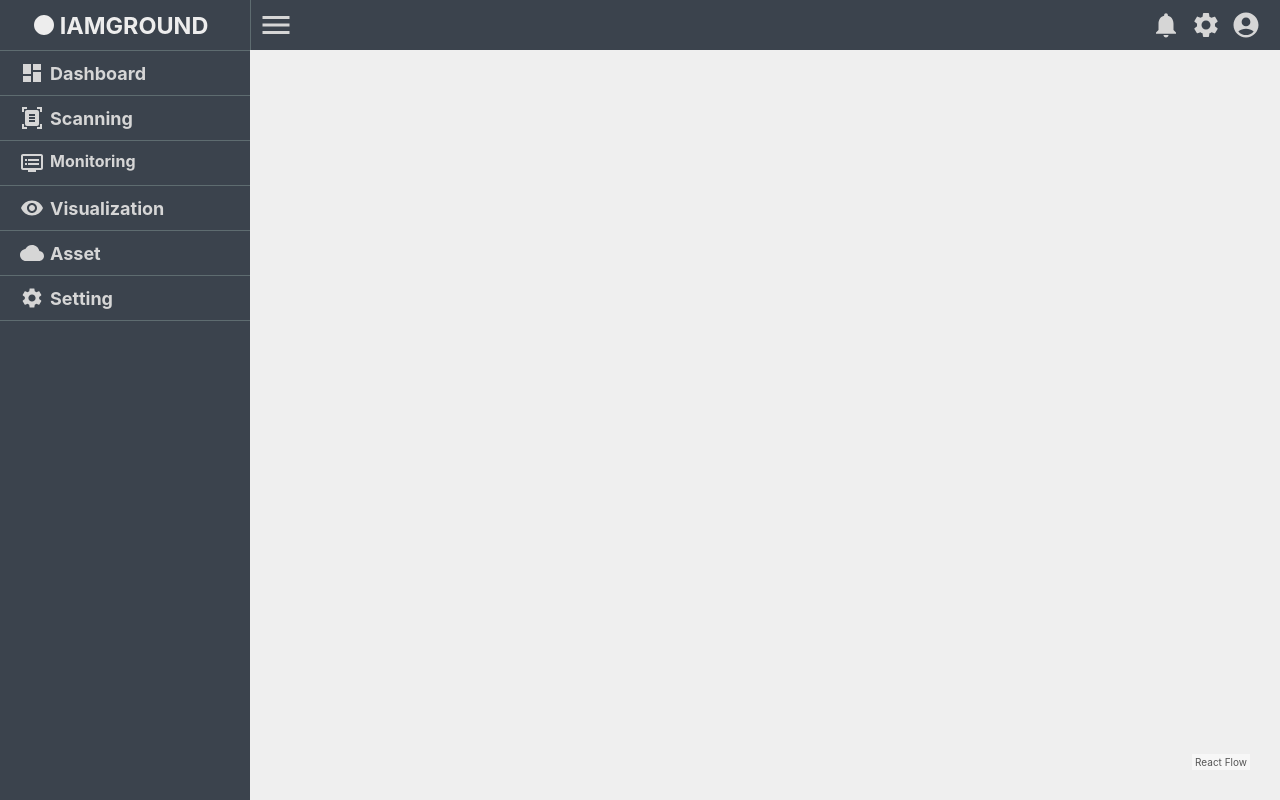
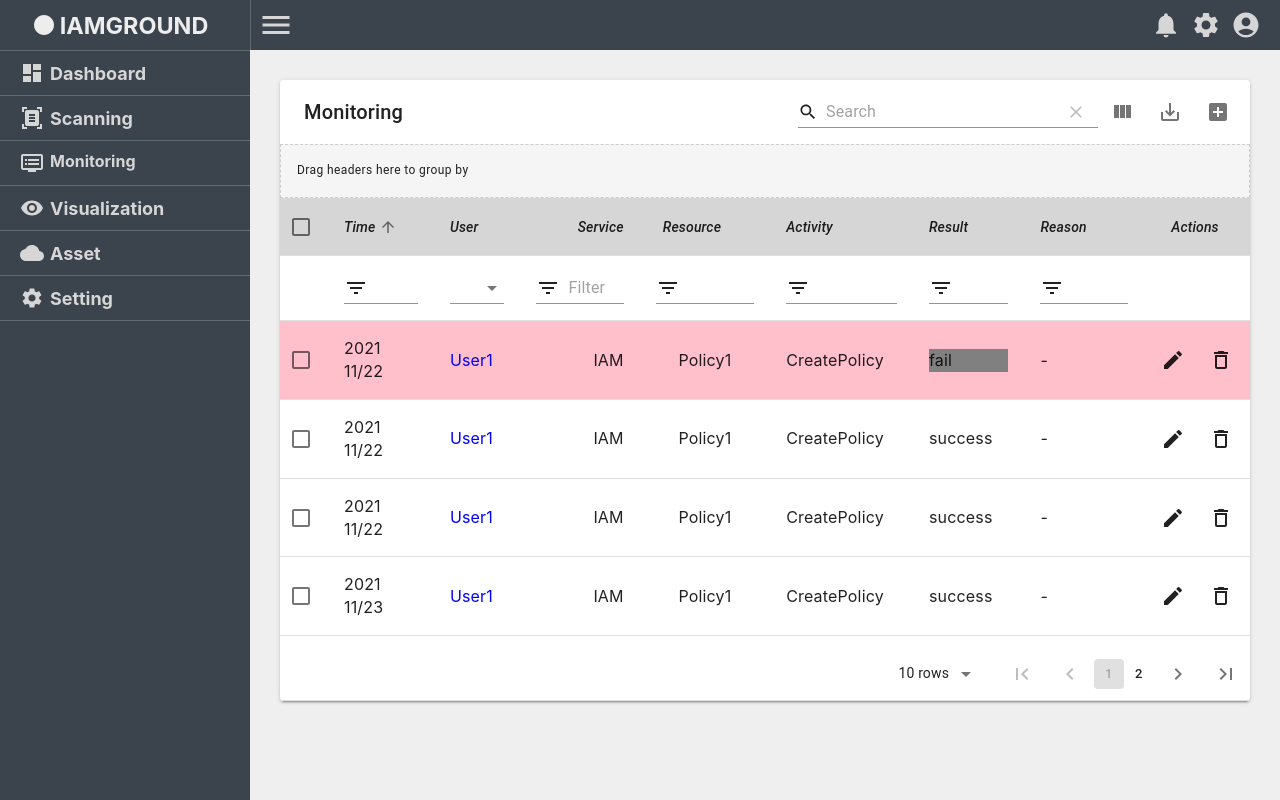
Before and after one commit to shunn2/iamground_front, a React (Create React App) app: page /test in a window 1280 px wide. Built offline with nearby package versions, Linux system fonts and the light colour scheme.

Commit message:
table renewal

```diff
--- a/package.json
+++ b/package.json
@@ -20,6 +20,7 @@
     "@testing-library/react": "^11.2.7",
     "@testing-library/user-event": "^12.8.3",
     "faker": "^5.5.3",
+    "material-table": "^1.69.3",
     "moment": "^2.29.1",
     "qs": "^6.10.1",
     "query-string": "^7.0.1",
--- /dev/null
+++ b/src/components/MTable.js
@@ -0,0 +1,142 @@
+import React, { useState, forwardRef } from "react";
+import MaterialTable from "material-table";
+import Modal from "./Modal";
+import GetAppIcon from "@mui/icons-material/GetApp";
+
+import AddBox from "@material-ui/icons/AddBox";
+import ArrowDownward from "@material-ui/icons/ArrowDownward";
+import Check from "@material-ui/icons/Check";
+import ChevronLeft from "@material-ui/icons/ChevronLeft";
+import ChevronRight from "@material-ui/icons/ChevronRight";
+import Clear from "@material-ui/icons/Clear";
+import DeleteOutline from "@material-ui/icons/DeleteOutline";
+import Edit from "@material-ui/icons/Edit";
+import FilterList from "@material-ui/icons/FilterList";
+import FirstPage from "@material-ui/icons/FirstPage";
+import LastPage from "@material-ui/icons/LastPage";
+import Remove from "@material-ui/icons/Remove";
+import SaveAlt from "@material-ui/icons/SaveAlt";
+import Search from "@material-ui/icons/Search";
+import ViewColumn from "@material-ui/icons/ViewColumn";
+
+const tableIcons = {
+  Add: forwardRef((props, ref) => <AddBox {...props} ref={ref} />),
+  Check: forwardRef((props, ref) => <Check {...props} ref={ref} />),
+  Clear: forwardRef((props, ref) => <Clear {...props} ref={ref} />),
+  Delete: forwardRef((props, ref) => <DeleteOutline {...props} ref={ref} />),
+  DetailPanel: forwardRef((props, ref) => <ChevronRight {...props} ref={ref} />),
+  Edit: forwardRef((props, ref) => <Edit {...props} ref={ref} />),
+  Export: forwardRef((props, ref) => <SaveAlt {...props} ref={ref} />),
+  Filter: forwardRef((props, ref) => <FilterList {...props} ref={ref} />),
+  FirstPage: forwardRef((props, ref) => <FirstPage {...props} ref={ref} />),
+  LastPage: forwardRef((props, ref) => <LastPage {...props} ref={ref} />),
+  NextPage: forwardRef((props, ref) => <ChevronRight {...props} ref={ref} />),
+  PreviousPage: forwardRef((props, ref) => <ChevronLeft {...props} ref={ref} />),
+  ResetSearch: forwardRef((props, ref) => <Clear {...props} ref={ref} />),
+  Search: forwardRef((props, ref) => <Search {...props} ref={ref} />),
+  SortArrow: forwardRef((props, ref) => <ArrowDownward {...props} ref={ref} />),
+  ThirdStateCheck: forwardRef((props, ref) => <Remove {...props} ref={ref} />),
+  ViewColumn: forwardRef((props, ref) => <ViewColumn {...props} ref={ref} />),
+};
+
+const TableMaterial = () => {
+  const [modalOpen, setmodalOpen] = useState(false);
+  const openModal = () => {
+    setmodalOpen(true);
+  };
+  const [tableData, setTableData] = useState([
+    { time: "2021 11/24", user: "user1", service: "IAM", resource: "Policy1", activity: "CreatePolicy", result: "success", reason: "-" },
+    { time: "2021 11/23", user: "user1", service: "IAM", resource: "Policy1", activity: "CreatePolicy", result: "success", reason: "-" },
+    { time: "2021 11/22", user: "user1", service: "IAM", resource: "Policy1", activity: "CreatePolicy", result: "fail", reason: "-" },
+    { time: "2021 11/22", user: "user1", service: "IAM", resource: "Policy1", activity: "CreatePolicy", result: "success", reason: "-" },
+    { time: "2021 11/24", user: "user1", service: "IAM", resource: "Policy1", activity: "CreatePolicy", result: "success", reason: "-" },
+    { time: "2021 11/24", user: "user1", service: "IAM", resource: "Policy1", activity: "CreatePolicy", result: "fail", reason: null },
+    { time: "2021 11/26", user: "user1", service: "IAM", resource: "Policy1", activity: "CreatePolicy", result: "fail", reason: "-" },
+    { time: "2021 11/24", user: "user1", service: "IAM", resource: "Policy1", activity: "CreatePolicy", result: "success", reason: "-" },
+    { time: "2021 11/24", user: "user1", service: "IAM", resource: "Policy1", activity: "CreatePolicy", result: "success", reason: null },
+    { time: "2021 11/28", user: "user1", service: "IAM", resource: "Policy1", activity: "CreatePolicy", result: "fail", reason: "-" },
+    { time: "2021 11/29", user: "user1", service: "IAM", resource: "Policy1", activity: "CreatePolicy", result: "success", reason: "-" },
+    { time: "2021 11/24", user: "user1", service: "IAM", resource: "Policy1", activity: "CreatePolicy", result: "success", reason: "-" },
+    { time: "2021 11/22", user: "user1", service: "IAM", resource: "Policy1", activity: "CreatePolicy", result: "success", reason: "-" },
+    { time: "2021 11/24", user: "user1", service: "IAM", resource: "Policy1", activity: "CreatePolicy", result: "success", reason: "-" },
+    { time: "2021 11/24", user: "user1", service: "IAM", resource: "Policy1", activity: "CreatePolicy", result: "fail", reason: null },
+    { time: "2021 11/26", user: "user1", service: "IAM", resource: "Policy1", activity: "CreatePolicy", result: "fail", reason: "-" },
+    { time: "2021 11/24", user: "user1", service: "IAM", resource: "Policy1", activity: "CreatePolicy", result: "success", reason: "-" },
+    { time: "2021 11/24", user: "user1", service: "IAM", resource: "Policy1", activity: "CreatePolicy", result: "success", reason: null },
+    { time: "2021 11/28", user: "user1", service: "IAM", resource: "Policy1", activity: "CreatePolicy", result: "fail", reason: "-" },
+    { time: "2021 11/29", user: "user1", service: "IAM", resource: "Policy1", activity: "CreatePolicy", result: "success", reason: "-" },
+    { time: "2021 11/24", user: "user1", service: "IAM", resource: "Policy1", activity: "CreatePolicy", result: "success", reason: "-" },
+  ]);
+  //field 뒤에 있는 것들은 그냥 연습 time 뒤에 defaultsort는 있는 게 좋을 듯
+  const columns = [
+    { title: "Time", field: "time", defaultSort: "asc" },
+    { title: "User", field: "user", lookup: { user1: "User1" }, cellStyle: { color: "blue" } },
+    { title: "Service", field: "service", align: "right", filterPlaceholder: "Filter by service" },
+    { title: "Resource", field: "resource", align: "center" },
+    { title: "Activity", field: "activity" },
+    { title: "Result", field: "result", sorting: false, render: (rowData) => <div style={{ background: rowData.result === "success" ? "White" : "Grey" }}>{rowData.result}</div> },
+    { title: "Reason", field: "reason", emptyValue: () => <strong>NULL</strong> },
+  ];
+  return (
+    <div className="App">
+      <MaterialTable
+        columns={columns}
+        data={tableData}
+        title="Monitoring"
+        icons={tableIcons}
+        editable={{
+          //newRow에 추가된 정보 다 들어가 있음
+          onRowAdd: (newRow) =>
+            new Promise((resolve, reject) => {
+              setTableData([...tableData, newRow]);
+              setTimeout(() => resolve(), 500);
+            }),
+          onRowUpdate: (newRow, oldRow) =>
+            new Promise((resolve, reject) => {
+              const updatedData = [...tableData];
+              updatedData[oldRow.tableData.id] = newRow;
+              setTableData(updatedData);
+              setTimeout(() => resolve(), 500);
+            }),
+          onRowDelete: (selectedRow) =>
+            new Promise((resolve, reject) => {
+              const updatedData = [...tableData];
+              updatedData.splice(selectedRow.tableData.id, 1);
+              setTableData(updatedData);
+              setTimeout(() => resolve(), 1000);
+            }),
+        }}
+        actions={[{ icon: () => <GetAppIcon />, tooltip: "Click", onClick: (e, data) => console.log(data) }]}
+        onSelectionChange={(selectedRow) => console.log(selectedRow)}
+        onRowClick={openModal}
+        options={{
+          sorting: true,
+          search: true,
+          filtering: true,
+          paging: true,
+          pageSize: 10,
+          maxBodyHeight: "450px",
+          pageSizeOptions: [5, 10, 15, 20],
+          paginationType: "stepped",
+          showFirstLastPageButtons: true,
+          paginationPosition: "bottom",
+          exportButton: true,
+          exportAllData: true,
+          addRowPosition: "last",
+          actionsColumnIndex: -1,
+          selection: true,
+          showSelectAllCheckbox: true,
+          showTextRowsSelected: false,
+          selectionProps: (rowData) => ({ color: "primary" }),
+          grouping: true,
+          columnsButton: true,
+          rowStyle: (data, index) => (data.result === "fail" ? { background: "Pink" } : null),
+          headerStyle: { background: "#d6d6d6", fontStyle: "italic" },
+        }}
+      />
+      {modalOpen && <Modal type="monitoring" modalOpen={modalOpen} setmodalOpen={setmodalOpen} />}
+    </div>
+  );
+};
+
+export default TableMaterial;
--- a/src/components/ScanningModal.js
+++ b/src/components/ScanningModal.js
@@ -24,7 +24,7 @@ function Modal({ type, modalOpen, setmodalOpen }) {
           padding: "30px",
         }}
       >
-        <div style={{ height: "30px", display: "flex", justifyContent: "space-between", marginBottom:'30px' }}>
+        <div style={{ height: "30px", display: "flex", justifyContent: "space-between", marginBottom: "30px" }}>
           <div style={{ fontSize: "22px", fontWeight: "bold" }}>로그 세부 정보</div>
           <Clear
             style={{ fontSize: "26px", cursor: "pointer" }}
@@ -36,7 +36,7 @@ function Modal({ type, modalOpen, setmodalOpen }) {
         <div style={{ flex: 1 }}>
           <ModalJson />
         </div>
-        <div style={{ height: "30px", display: "flex", justifyContent: "flex-end", marginTop:'30px' }}>
+        <div style={{ height: "30px", display: "flex", justifyContent: "flex-end", marginTop: "30px" }}>
           <Button
             variant="contained"
             color="inherit"
--- a/src/routes/Test.js
+++ b/src/routes/Test.js
@@ -1,8 +1,8 @@
 import React from "react";
-import HorizontalFlow from "../components/HorizontalFlow";
+import TableMaterial from "../components/MTable";
 
 function Test() {
-  return <HorizontalFlow />;
+  return <TableMaterial />;
 }
 
 export default Test;
```
Also changed, not shown: 1 other file (tests, documents, lock files or other folders).
